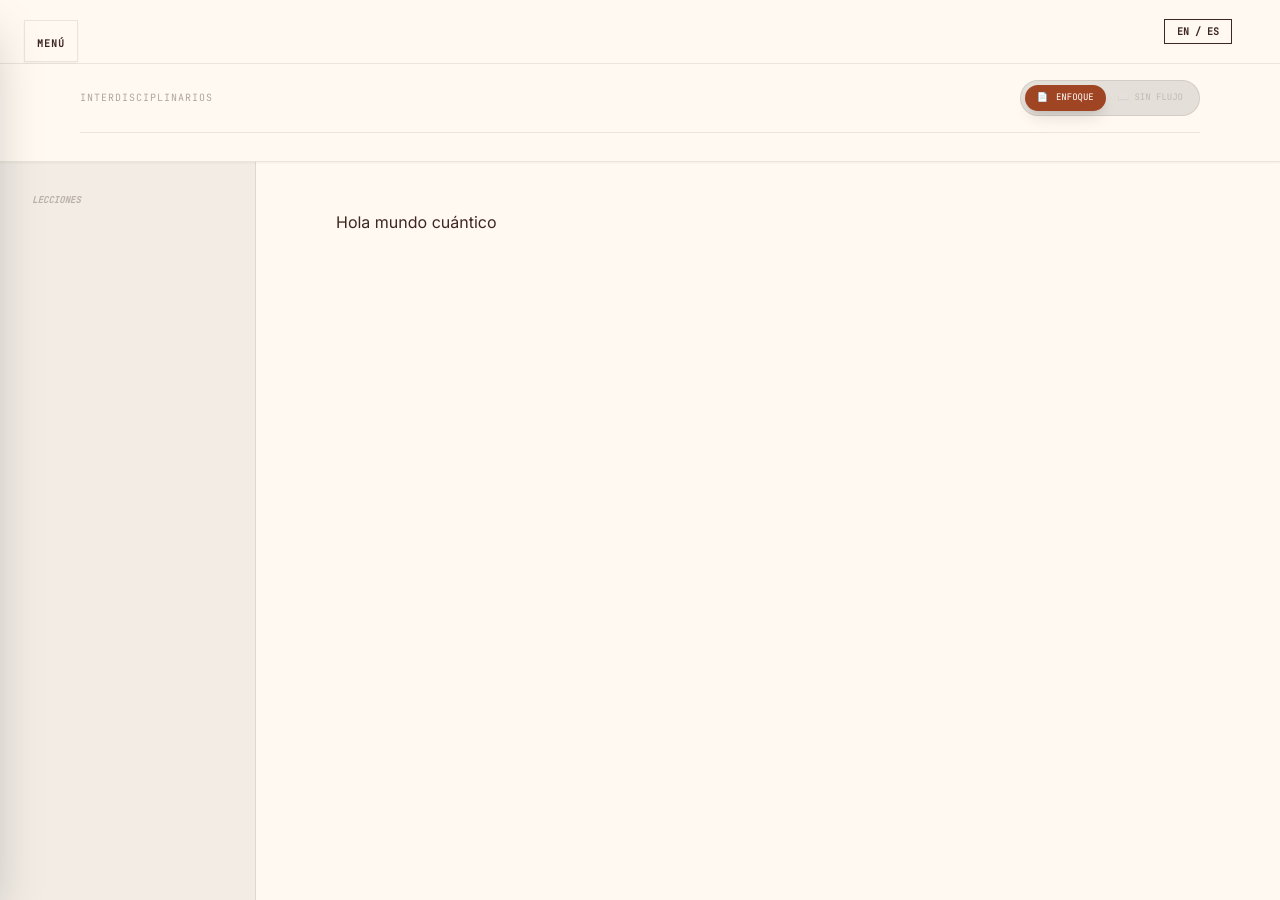
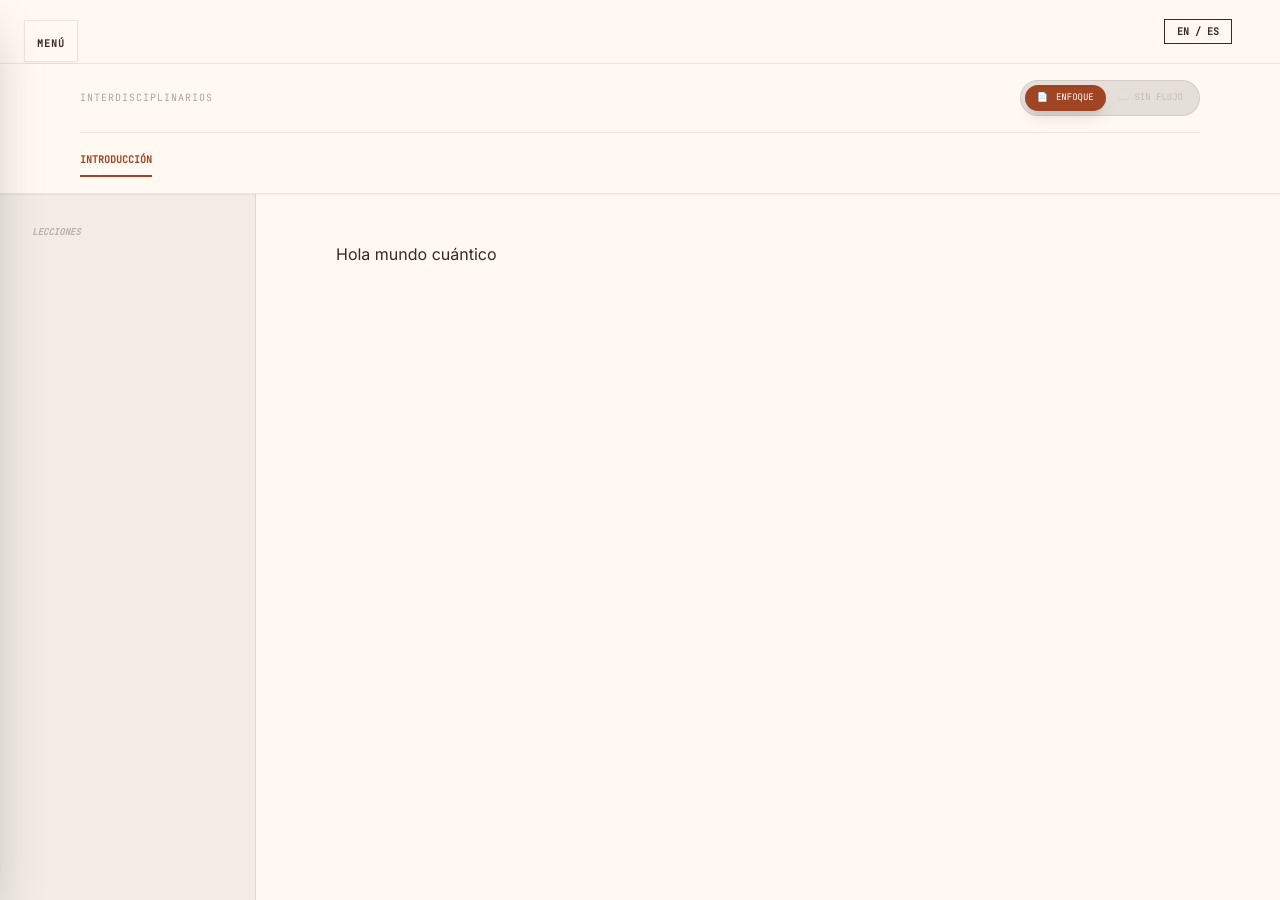
Before and after one commit to Jorge-1501/Jorge-1501.github.io, a Jekyll site: the page built from _investigacion/interdisciplinarios/test.md, in a window 1280 px wide and 900 px high. Built offline with Jekyll 4.4.1, drawn with Linux system fonts in a browser that asks for light colours; nearby versions of some CDN libraries.

Commit message:
Correction: sidebar inside proyect page.

```diff
--- a/_includes/curso-nav-tabs.html
+++ b/_includes/curso-nav-tabs.html
@@ -32,15 +32,33 @@
     </div>
 
     <div class="flex gap-6 overflow-x-auto scroll-hide mt-4 border-t border-theme pt-3">
-        {% assign clases_curso = site.clases | where: "curso", page.curso %}
-        {% assign capitulos = clases_curso | group_by: "capitulo" %}
-        {% for cap in capitulos %}
-            {% assign primera = cap.items | sort: "orden" | first %}
+        {% comment %}
+        Detección dinámica: Si existe 'proyecto', busca en investigacion.
+        Si no, busca en clases.
+        {% endcomment %}
+
+        {% if page.proyecto %}
+            {% assign items_para_navegar = site.investigacion | where: "proyecto", page.proyecto %}
+            {% assign llave_agrupadora = "seccion" %}
+        {% else %}
+            {% assign items_para_navegar = site.clases | where: "curso", page.curso %}
+            {% assign llave_agrupadora = "capitulo" %}
+        {% endif %}
+
+        {% assign grupos = items_para_navegar | group_by: llave_agrupadora %}
+
+        {% for grupo in grupos %}
+            {% assign primera = grupo.items | sort: "orden" | first %}
             <a href="{{ primera.url | relative_url }}" class="relative pb-2 group whitespace-nowrap">
-                <span class="text-[10px] mono uppercase {% if cap.name == page.capitulo %}text-[var(--accent)] font-bold{% else %}opacity-40{% endif %}">
-                    {{ cap.name }}
+                <span class="text-[10px] mono uppercase
+                    {% if grupo.name == page.capitulo or grupo.name == page.seccion %}
+                        text-[var(--accent)] font-bold
+                    {% else %}
+                        opacity-40
+                    {% endif %}">
+                    {{ grupo.name }}
                 </span>
-                {% if cap.name == page.capitulo %}
+                {% if grupo.name == page.capitulo or grupo.name == page.seccion %}
                     <div class="absolute bottom-0 left-0 w-full h-0.5 bg-[var(--accent)]"></div>
                 {% endif %}
             </a>
```
